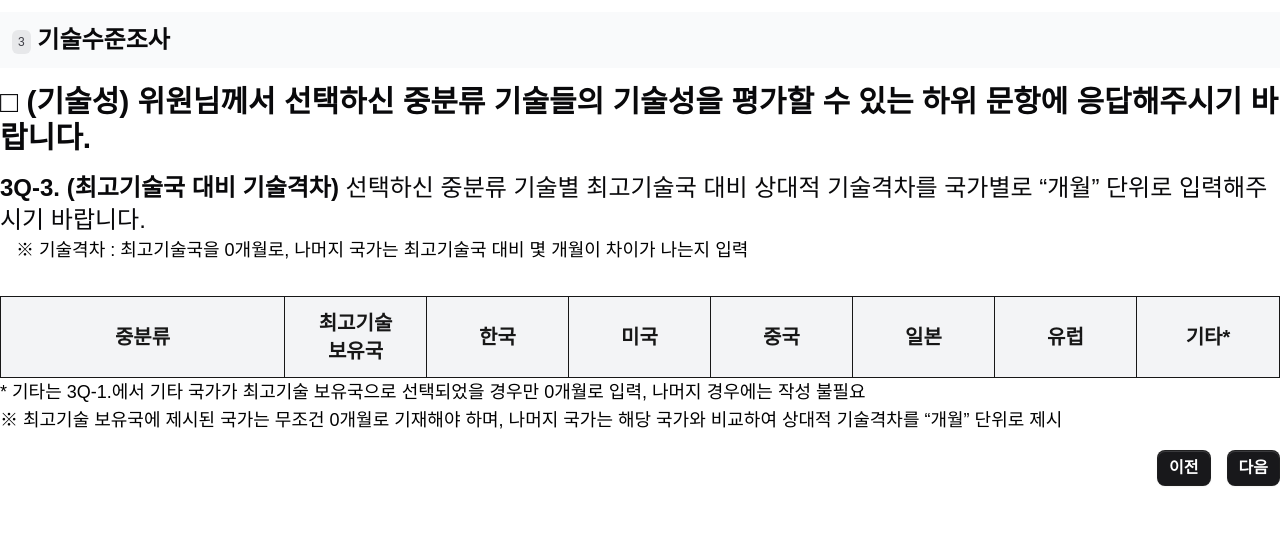
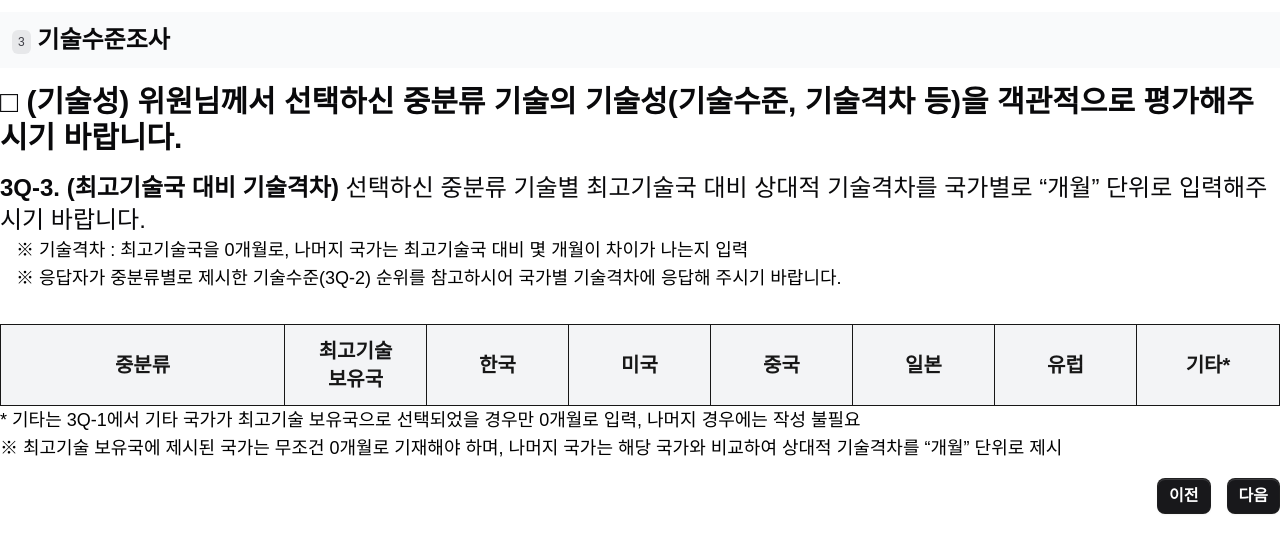
Before and after one commit to woollimsurvey/survey-2025, a Next.js app: page /gap in a window 1280 px wide. Shown: the top 552 px of the page. Built offline with nearby package versions, Linux system fonts and the light colour scheme.

Commit message:
feat: 최고기술국 대비 기술격차 페이지에서 중분류별 기술수준 순위 렌더링

```diff
--- a/src/app/gap/page.jsx
+++ b/src/app/gap/page.jsx
@@ -108,8 +108,8 @@ export default function Gap() {
       </header>
       <main>
         <h3 className="my-4 text-3xl font-semibold text-zinc-950">
-          □ (기술성) 위원님께서 선택하신 중분류 기술들의 기술성을 평가할 수 있는
-          하위 문항에 응답해주시기 바랍니다.
+          □ (기술성) 위원님께서 선택하신 중분류 기술의 기술성(기술수준, 기술격차
+          등)을 객관적으로 평가해주시기 바랍니다.
         </h3>
         <Heading level={4}>
           3Q-3. (최고기술국 대비 기술격차)&nbsp;
@@ -121,6 +121,10 @@ export default function Gap() {
         <Text className="indent-4">
           ※ 기술격차 : 최고기술국을 0개월로, 나머지 국가는 최고기술국 대비 몇
           개월이 차이가 나는지 입력
+        </Text>
+        <Text className="indent-4">
+          ※ 응답자가 중분류별로 제시한 기술수준(3Q-2) 순위를 참고하시어 국가별
+          기술격차에 응답해 주시기 바랍니다.
         </Text>
         <section className="mt-8 border-t border-r border-l text-center">
           <article className="grid grid-cols-[2fr_1fr_1fr_1fr_1fr_1fr_1fr_1fr]">
@@ -158,7 +162,7 @@ export default function Gap() {
                 key={inter.id}
                 className="grid grid-cols-[2fr_1fr_1fr_1fr_1fr_1fr_1fr_1fr]"
               >
-                <div className="border-b bg-blue-950 p-2 text-lg font-bold text-white">
+                <div className="row-span-2 flex justify-center items-center border-b bg-blue-950 text-lg font-bold text-white">
                   {inter.intermediate}
                   <span className="text-red-400">(!)</span>
                 </div>
@@ -326,11 +330,32 @@ export default function Gap() {
                   />
                   개월
                 </div>
+                <div className="border-r border-b">기술수준 순위</div>
+                <div className="border-b col-span-6">
+                  {[
+                    { per: inter.krPer, country: "한국" },
+                    { per: inter.usPer, country: "미국" },
+                    { per: inter.cnPer, country: "중국" },
+                    { per: inter.jpPer, country: "일본" },
+                    { per: inter.euPer, country: "유럽" },
+                    { per: inter.etcPer, country: "기타" },
+                  ]
+                    .sort((a, b) => b.per - a.per)
+                    .map((item, index, array) => (
+                      <span key={index}>{`${item.country}(${item.per}%) ${
+                        index !== array.length - 1
+                          ? item.per > array[index + 1]?.per
+                            ? ">"
+                            : "="
+                          : ""
+                      } `}</span>
+                    ))}
+                </div>
               </article>
             ))}
         </section>
         <Text>
-          * 기타는 3Q-1.에서 기타 국가가 최고기술 보유국으로 선택되었을 경우만
+          * 기타는 3Q-1에서 기타 국가가 최고기술 보유국으로 선택되었을 경우만
           0개월로 입력, 나머지 경우에는 작성 불필요
         </Text>
         <Text>
--- a/src/app/level/page.jsx
+++ b/src/app/level/page.jsx
@@ -108,8 +108,8 @@ export default function Level() {
       </header>
       <main>
         <h3 className="my-4 text-3xl font-semibold text-zinc-950">
-          □ (기술성) 위원님께서 선택하신 중분류 기술들의 기술성을 평가할 수 있는
-          하위 문항에 응답해주시기 바랍니다.
+          □ (기술성) 위원님께서 선택하신 중분류 기술의 기술성(기술수준, 기술격차
+          등)을 객관적으로 평가해주시기 바랍니다.
         </h3>
         <Heading level={4}>
           3Q-2. (최고기술국 대비 기술수준)&nbsp;
```
